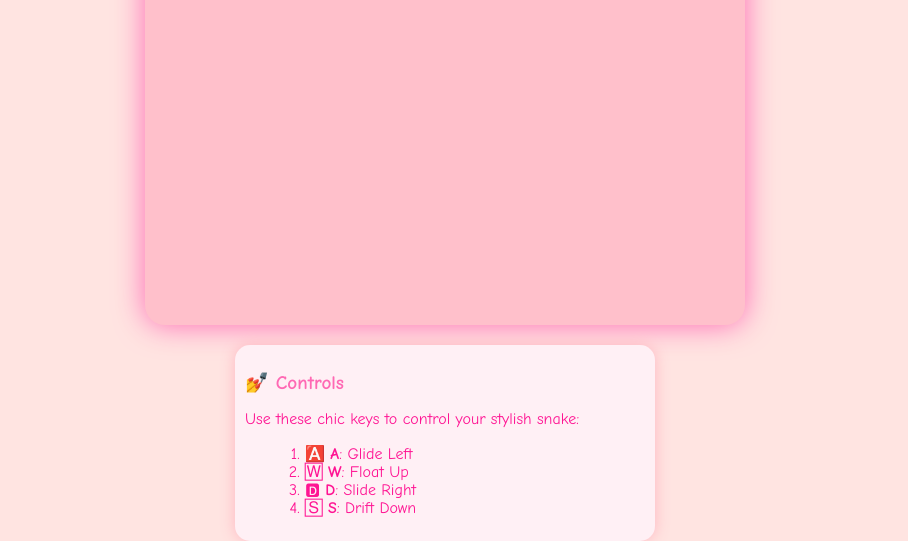
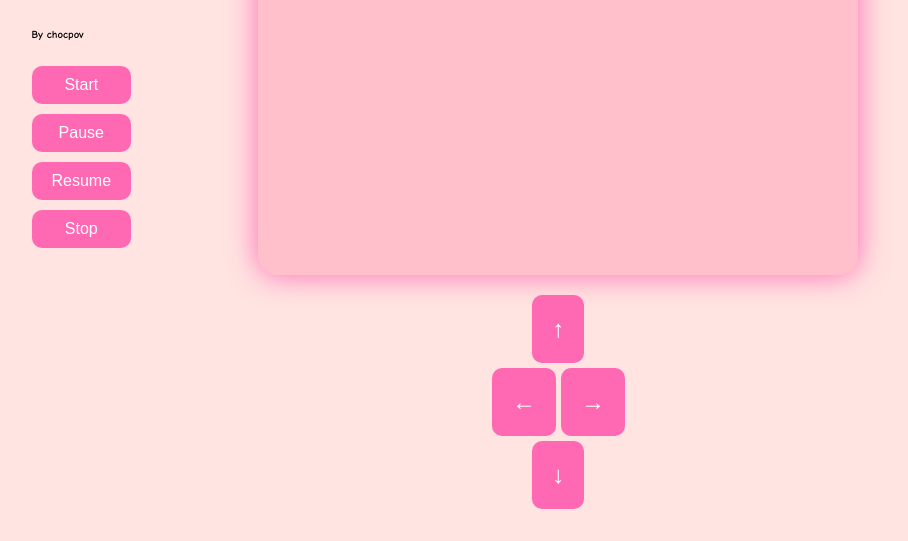
Before and after one commit to chocpov/snake-game, a plain HTML site: page snake.html in a window 1280 px wide. Shown: the part 345-886 px from the top of the page, without its empty margins (195-1103 px from the left). After the commit the page ends 854 px from the top, so only its background shows below. Drawn offline with Linux system fonts and the light colour scheme.

Commit message:
Update snake.html

```diff
--- a/snake.html
+++ b/snake.html
@@ -3,37 +3,41 @@
 <head>
     <meta charset="UTF-8">
     <meta name="viewport" content="width=device-width, initial-scale=1.0">
-    <title>Snake Game - Coquette Edition</title>
+    <title>Snake Game</title>
     <style>
         body {
             display: flex;
-            flex-direction: column;
             justify-content: center;
             align-items: center;
             height: 100vh;
             background-color: #ffe4e1;
             margin: 0;
             font-family: 'Comic Sans MS', cursive, sans-serif;
+            flex-wrap: wrap;
+            padding: 20px;
         }
+
+        /* Left section for title and control buttons */
+        .left-section {
+            display: flex;
+            flex-direction: column;
+            align-items: flex-start;
+            margin-right: 20px;
+        }
+
         h1 {
             color: #ff69b4;
             text-shadow: 2px 2px 4px #ffb6c1;
-            font-size: 3rem;
-            margin-bottom: 10px;
+            font-size: 2rem;
+            margin-bottom: 20px;
         }
-        canvas {
-            background-color: #ffc0cb;
-            box-shadow: 0 0 30px #ff69b4;
-            border-radius: 20px;
-            margin-bottom: 20px;
-            width: 600px;
-            height: 600px;
-        }
+
         .controls {
             display: flex;
-            gap: 15px;
-            margin-bottom: 20px;
+            flex-direction: column;
+            gap: 10px;
         }
+
         .controls button {
             background-color: #ff69b4;
             color: white;
@@ -44,52 +48,136 @@
             cursor: pointer;
             transition: background-color 0.3s;
         }
+
         .controls button:hover {
             background-color: #ff1493;
         }
-        .manual-container {
-            background-color: #fff0f5;
-            padding: 10px;
-            border-radius: 15px;
-            width: 60%;
-            max-width: 400px;
-            color: #ff1493;
-            box-shadow: 0 0 15px #ffb6c1;
+
+        /* Right section for the canvas and direction buttons */
+        .right-section {
+            display: flex;
+            flex-direction: column;
+            justify-content: center;
+            align-items: center;
+        }
+
+        canvas {
+            background-color: #ffc0cb;
+            box-shadow: 0 0 30px #ff69b4;
+            border-radius: 20px;
+            margin-bottom: 20px;
+            width: 100%;
+            max-width: 600px;
+            height: auto;
+        }
+
+        .direction-controls {
+            display: flex;
+            flex-direction: column;
+            justify-content: center;
+            align-items: center;
+            gap: 5px;
+        }
+
+        .direction-controls div {
+            display: flex;
+            gap: 5px;
+        }
+
+        .direction-controls button {
+            background-color: #ff69b4;
+            color: white;
+            border: none;
+            padding: 20px;
+            border-radius: 10px;
+            font-size: 1.5rem;
+            cursor: pointer;
+            transition: background-color 0.3s;
+        }
+
+        .direction-controls button:hover {
+            background-color: #ff1493;
+        }
+
+        .direction-controls .top-btns {
+            justify-content: center;
+        }
+
+        .direction-controls .middle-btns {
+            gap: 5px;
+            justify-content: center;
+        }
+
+        .direction-controls .bottom-btns {
+            justify-content: center;
+        }
+
+        /* Responsive design for smaller screens */
+        @media (max-width: 768px) {
+            body {
+                flex-direction: column;
+                justify-content: center;
+                align-items: center;
+            }
+            .left-section {
+                align-items: center;
+                margin-right: 0;
+                margin-bottom: 20px;
+            }
+            .controls button {
+                padding: 8px 16px;
                 font-size: 0.9rem;
             }
-        .manual-section h2 {
-            color: #ff69b4;
-            font-size: 1.2rem;
+            .direction-controls button {
+                padding: 15px 20px;
+                font-size: 1.3rem;
             }
-        ul {
-            list-style: heart;
-            margin-left: 20px;
         }
-        p, li {
+
+        @media (max-width: 480px) {
+            h1 {
+                font-size: 1.5rem;
+            }
+            .controls button {
+                padding: 6px 12px;
+                font-size: 0.8rem;
+            }
+            .direction-controls button {
+                padding: 12px 18px;
                 font-size: 1rem;
+            }
+            canvas {
+                max-width: 100%;
+                height: 300px;
+            }
         }
     </style>
 </head>
 <body>
-    <h1>✨ Snake Game - Coquette Edition ✨</h1>
+    <div class="left-section">
+        <h2>✨ Snake Game ✨</h2>
+        <h6>By chocpov</h6>
         <div class="controls">
             <button id="startBtn">Start</button>
             <button id="pauseBtn">Pause</button>
             <button id="resumeBtn">Resume</button>
             <button id="stopBtn">Stop</button>
         </div>
+    </div>
+
+    <div class="right-section">
         <canvas id="gameCanvas" width="600" height="600"></canvas>
-
-    <div class="manual-container">
-        <div class="manual-section">
-            <h2>💅 Controls</h2>
-            <p>Use these chic keys to control your stylish snake:</p>
-            <ul>
-                <li>🅰️ <strong>A</strong>: Glide Left</li>
-                <li>🅆 <strong>W</strong>: Float Up</li>
-                <li>🅳 <strong>D</strong>: Slide Right</li>
-                <li>🅂 <strong>S</strong>: Drift Down</li>
-            </ul>
+        <div class="direction-controls">
+            <div class="top-btns">
+                <button id="upBtn">↑</button>
+            </div>
+            <div class="middle-btns">
+                <button id="leftBtn">←</button>
+                <button id="rightBtn">→</button>
+            </div>
+            <div class="bottom-btns">
+                <button id="downBtn">↓</button>
+            </div>
         </div>
     </div>
 
@@ -102,6 +190,11 @@
             const resumeBtn = document.getElementById("resumeBtn");
             const stopBtn = document.getElementById("stopBtn");
 
+            const upBtn = document.getElementById("upBtn");
+            const leftBtn = document.getElementById("leftBtn");
+            const downBtn = document.getElementById("downBtn");
+            const rightBtn = document.getElementById("rightBtn");
+
             const box = 20;
             const canvasSize = 600;
             let snake, direction, food, score, game;
@@ -112,13 +205,9 @@
                 direction = "RIGHT";
                 food = generateFood();
                 score = 0;
-                isPaused = false;
                 clearInterval(game);
                 game = setInterval(draw, 100);
-                draw();
             }
-
-            document.addEventListener("keydown", directionHandler);
 
             function directionHandler(event) {
                 const key = event.key.toLowerCase();
@@ -127,6 +216,22 @@
                 else if (key === "d" && direction !== "LEFT") direction = "RIGHT";
                 else if (key === "s" && direction !== "UP") direction = "DOWN";
             }
+
+            // Button controls
+            upBtn.addEventListener("click", () => {
+                if (direction !== "DOWN") direction = "UP";
+            });
+            leftBtn.addEventListener("click", () => {
+                if (direction !== "RIGHT") direction = "LEFT";
+            });
+            downBtn.addEventListener("click", () => {
+                if (direction !== "UP") direction = "DOWN";
+            });
+            rightBtn.addEventListener("click", () => {
+                if (direction !== "LEFT") direction = "RIGHT";
+            });
+
+            document.addEventListener("keydown", directionHandler);
 
             function generateFood() {
                 return {
@@ -181,9 +286,7 @@
                     collision(newHead, snake)
                 ) {
                     clearInterval(game);
-                    ctx.fillStyle = "#ff69b4";
-                    ctx.font = "30px 'Comic Sans MS'";
-                    ctx.fillText("💖 Game Over! Score: " + score + " 💖", 150, 300);
+                    alert("💖 Game Over! Your final chic score: " + score + " 💖");
                 }
 
                 snake.unshift(newHead);
@@ -193,16 +296,17 @@
                 ctx.fillText("Score: " + score + " ✨", 10, 590);
             }
 
-            startBtn.addEventListener("click", initGame);
+            startBtn.addEventListener("click", () => {
+                initGame();
+                isPaused = false;
+            });
 
             pauseBtn.addEventListener("click", () => {
                 isPaused = true;
             });
 
             resumeBtn.addEventListener("click", () => {
-                if (game && isPaused) {
                 isPaused = false;
-                }
             });
 
             stopBtn.addEventListener("click", () => {
```
Lines whose indentation alone changed are shown as unchanged.
